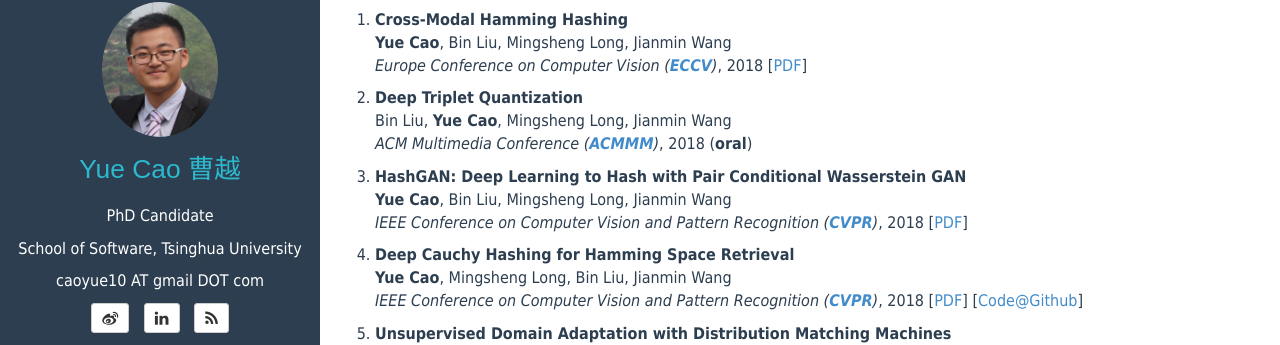
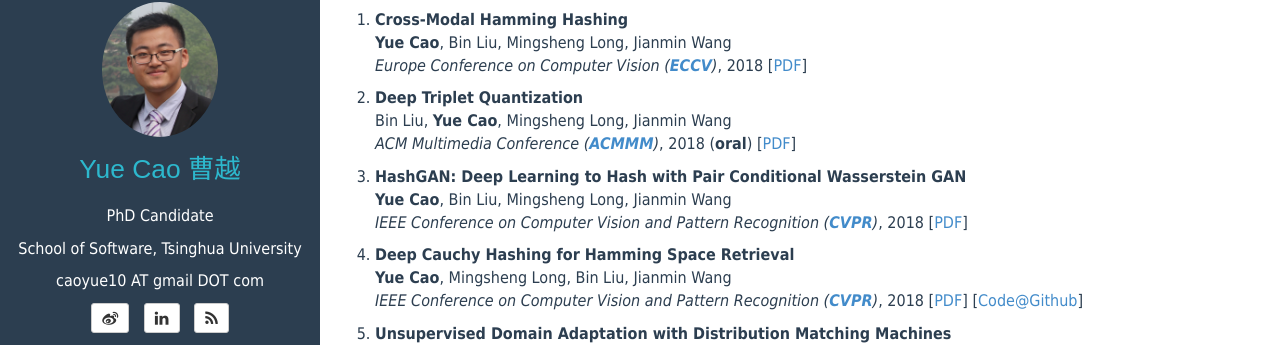
Before and after one commit to caoyue10/caoyue10.github.io, a Jekyll site: the page built from index.html, in a window 1280 px wide and 900 px high, scrolled down 521 px. Shown: the part 126-471 px from the top of the window. Built offline with Jekyll 4.4.1, drawn with Linux system fonts in a browser that asks for light colours; the list of posts is cut into pages by our own code.

Commit message:
mm added

```diff
--- a/index.html
+++ b/index.html
@@ -104,7 +104,7 @@ tagline:
         </li>
 	<li><p><strong>Deep Triplet Quantization</strong><br>
             Bin Liu, <strong>Yue Cao</strong>, Mingsheng Long, Jianmin Wang<br>
-            <em>ACM Multimedia Conference (<a href="http://www.acmmm.org/2018/"><strong>ACMMM</strong></a>)</em>, 2018 (<strong>oral</strong>)
+            <em>ACM Multimedia Conference (<a href="http://www.acmmm.org/2018/"><strong>ACMMM</strong></a>)</em>, 2018 (<strong>oral</strong>) [<a href="doc/deep-triplet-quantization-acmmm18.pdf">PDF</a>]
             </p>
         </li>
 	<li><p><strong>HashGAN: Deep Learning to Hash with Pair Conditional Wasserstein GAN</strong><br>
```
